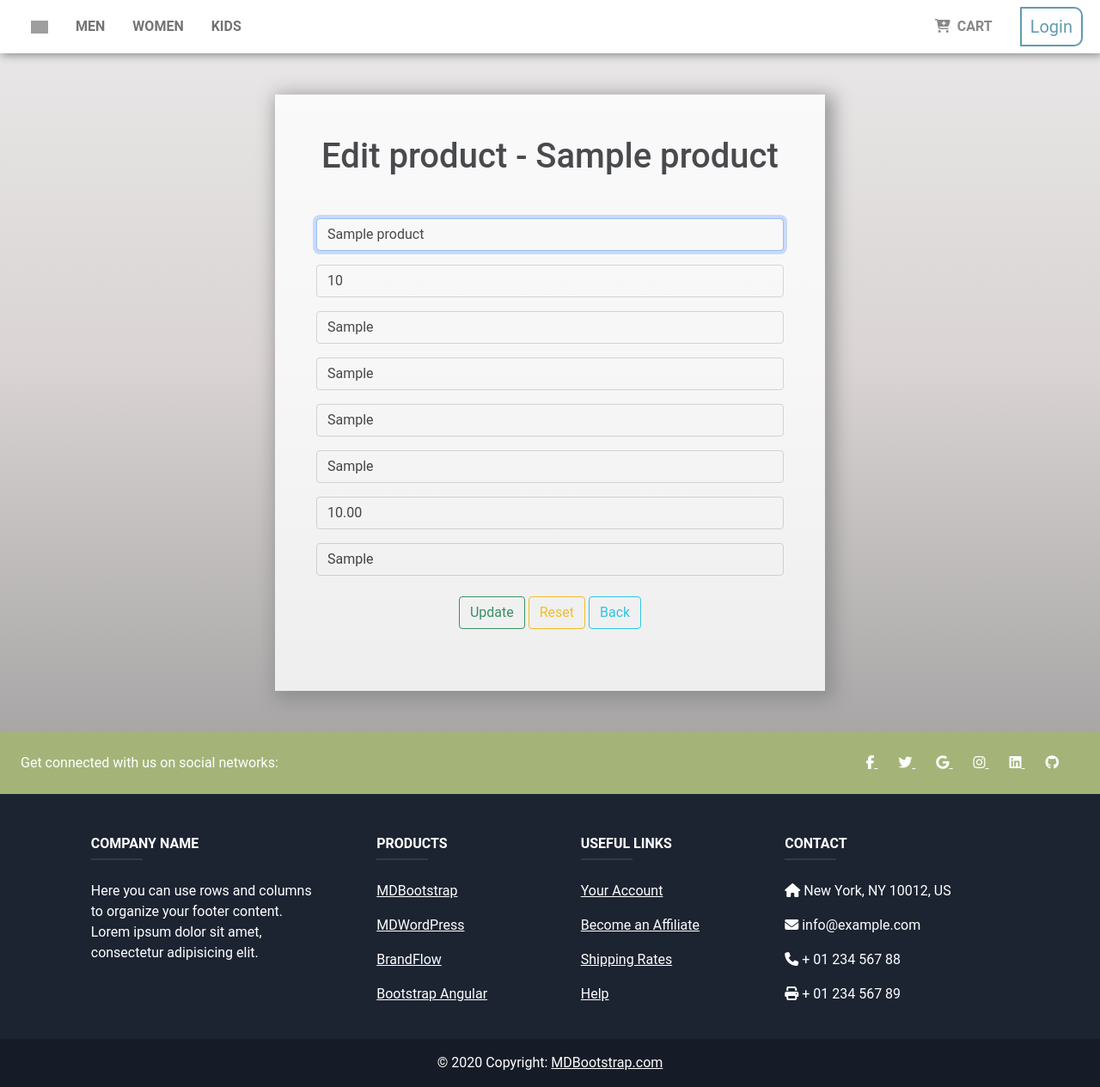
After one commit to mdankovic2541/MDShop, a Django app: page /edit_product/1 in a window 1280 px wide. The commit adds this page. Shown: the whole page at 86% size. Run offline with Django 4.2, Linux system fonts and the light colour scheme; tables that the repository leaves empty hold one stand-in row (values such as "Sample post"); parts of the project's set-up code (start-up, migrations or seed data) failed here and were passed over; some libraries are stand-ins or nearby versions; grey boxes are pictures that could not be loaded.

Commit message:
Some new features

```diff
--- a/main/forms.py
+++ b/main/forms.py
@@ -90,3 +90,28 @@ class CreateProductForm(forms.ModelForm):
                     }),
 
         }
+
+
+
+class EditProductForm(forms.ModelForm):
+     class Meta:
+        model = Product
+        fields = ['title', 'quantity', 'collection', 'brand','type','size','price','flag']
+
+     def save(self, commit=True):
+        product = self.instance
+        product.title = self.cleaned_data['title']
+        product.quantity = self.cleaned_data['quantity']
+        product.collection = self.cleaned_data['collection']
+        product.brand = self.cleaned_data['brand']
+        product.type = self.cleaned_data['type']
+        product.size = self.cleaned_data['size']
+        product.price = self.cleaned_data['price']
+        product.flag = self.cleaned_data['flag']
+
+        # if self.cleaned_data['image']:
+        #     product.image = self.cleaned_data['image']
+
+        if commit:
+            product.save()
+        return product
--- a/main/templates/main/base.html
+++ b/main/templates/main/base.html
@@ -9,7 +9,6 @@
     <link href="https://cdn.jsdelivr.net/npm/bootstrap@5.0.2/dist/css/bootstrap.min.css" rel="stylesheet" integrity="sha384-EVSTQN3/azprG1Anm3QDgpJLIm9Nao0Yz1ztcQTwFspd3yD65VohhpuuCOmLASjC" crossorigin="anonymous">
     <script src="https://cdn.jsdelivr.net/npm/bootstrap@5.0.2/dist/js/bootstrap.bundle.min.js" integrity="sha384-MrcW6ZMFYlzcLA8Nl+NtUVF0sA7MsXsP1UyJoMp4YLEuNSfAP+JcXn/tWtIaxVXM" crossorigin="anonymous"></script>
     <link href="https://cdn.jsdelivr.net/npm/bootstrap@5.1.3/dist/css/bootstrap.min.css" rel="stylesheet" integrity="sha384-1BmE4kWBq78iYhFldvKuhfTAU6auU8tT94WrHftjDbrCEXSU1oBoqyl2QvZ6jIW3" crossorigin="anonymous">
-
 
     <script src='https://kit.fontawesome.com/a076d05399.js' crossorigin='anonymous'></script>
     <script src="https://kit.fontawesome.com/ac547be68c.js" crossorigin="anonymous"></script>
--- /dev/null
+++ b/main/templates/main/editProduct.html
@@ -0,0 +1,55 @@
+{% extends 'main/base.html' %}
+{% block content %}
+
+<body id="postDetail" class="unselectable">
+    <div class="col-12 col-sm-9 col-lg-6 col-xl-6 mx-auto my-5">
+        <div class="card-login-register p-5">
+            <h1 class="text-center mb-5 neon-h1">Edit product - {{ product.title }}</h1>
+            <form method="post" class="w-100 ">
+                {% csrf_token %}
+                <div class="form-outline my-3">
+                    <input class="form-control" type="text" name="title" id="id_title" placeholder="Title" maxlength="50" value="{{form.initial.title}}" required autofocus>
+                </div>
+                <div class="form-outline my-3">
+                    <input class="form-control" type="number" name="quantity" id="id_quantity" value="{{ form.initial.quantity }}"  required>
+                </div>
+                <div class="form-outline my-3">
+                    <input class="form-control" type="text" name="collection" id="id_collection" placeholder="Collection" maxlength="80" value="{{form.initial.collection}}" required>
+                </div>
+                <div class="form-outline my-3">
+                    <input class="form-control"  type="text" name="brand" id="id_brand" placeholder="Brand" maxlength="80" value="{{form.initial.brand}}" required>
+                </div>
+                <div class="form-outline my-3">
+                    <input class="form-control"  type="text" name="type" id="id_type" placeholder="Type" maxlength="80" value="{{form.initial.type}}" required>
+                </div>
+                <div class="form-outline my-3">
+                    <input class="form-control" type="text" name="size" id="id_size" placeholder="Size" maxlength="80" value="{{form.initial.size}}" required>
+                </div>
+                <div class="form-outline my-3">
+                    <input class="form-control" type="number" name="price" id="id_price" value="{{form.initial.price}}" required>
+                </div>
+                <div class="form-outline my-3">
+                    <input class="form-control" type="text" name="flag" id="id_flag" placeholder="Flag" maxlength="80" value="{{form.initial.flag}}" required>
+
+                <div class="form-outline my-4 text-center">
+                    <button class="btn btn-outline-success" type="submit">Update</button>
+                    <button class="btn btn-outline-warning" type="reset">Reset</button>
+                    <a href="{% url 'main:products'%}" class="btn btn-outline-info">Back</a>
+                </div>
+                {% for field in form %}
+                <p>
+                    {% for error in field.errors %}
+                <p style="color: red">{{ error }}</p>
+                {% endfor %}
+                </p>
+                {% endfor %}
+                {% if form.non_field_errors %}
+                <div style="color: red">
+                    <p>{{form.non_field_errors}}</p>
+                </div>
+                {% endif %}
+            </form>
+        </div>
+    </div>
+</body>
+{% endblock content %}
--- a/main/templates/main/includes/footer.html
+++ b/main/templates/main/includes/footer.html
@@ -2,7 +2,7 @@
 
     <!-- Footer -->
     <footer
-            class="text-center text-lg-start text-white"
+            class="text-center text-lg-start text-white sticky-bottom"
             style="background-color: #1c2331"
             >
       <!-- Section: Social media -->
@@ -52,7 +52,7 @@
               <h6 class="text-uppercase fw-bold">Company name</h6>
               <hr
                   class="mb-4 mt-0 d-inline-block mx-auto"
-                  style="width: 60px; background-color: #a4b478; height: 2px"
+                  style="width: 60px; background-color: #80817f; height: 2px"
                   />
               <p>
                 Here you can use rows and columns to organize your footer
@@ -68,7 +68,7 @@
               <h6 class="text-uppercase fw-bold">Products</h6>
               <hr
                   class="mb-4 mt-0 d-inline-block mx-auto"
-                  style="width: 60px; background-color: #a4b478; height: 2px"
+                  style="width: 60px; background-color: #80817f; height: 2px"
                   />
               <p>
                 <a href="#!" class="text-white">MDBootstrap</a>
@@ -91,7 +91,7 @@
               <h6 class="text-uppercase fw-bold">Useful links</h6>
               <hr
                   class="mb-4 mt-0 d-inline-block mx-auto"
-                  style="width: 60px; background-color: #a4b478; height: 2px"
+                  style="width: 60px; background-color: #80817f; height: 2px"
                   />
               <p>
                 <a href="#!" class="text-white">Your Account</a>
@@ -114,7 +114,7 @@
               <h6 class="text-uppercase fw-bold">Contact</h6>
               <hr
                   class="mb-4 mt-0 d-inline-block mx-auto"
-                  style="width: 60px; background-color: #a4b478; height: 2px"
+                  style="width: 60px; background-color: #80817f; height: 2px"
                   />
               <p><i class="fas fa-home mr-3"></i> New York, NY 10012, US</p>
               <p><i class="fas fa-envelope mr-3"></i> info@example.com</p>
--- a/main/templates/main/includes/navbar.html
+++ b/main/templates/main/includes/navbar.html
@@ -18,21 +18,16 @@
             </a>
             <!-- Left links -->
             <ul class="navbar-nav me-auto mb-2 mb-lg-0">
-                {% if request.user.is_superuser %}
 
                 <li class="nav-item mx-2">
-                    <a class="nav-link" href="{% url 'main:addProduct' %}">Add Product</a>
-                </li>
-                {% endif %}
-                <li class="nav-item mx-2">
-                    <a class="nav-link {% if nav == 'Men'%} active{%endif%}"  href="{% url 'main:menswear' %}">MEN</a>
+                    <a class="nav-link {% if nav == 'Men'%} active{%endif%}"  href="{% url 'main:menswear' %}"><b>MEN</b></a>
                 </li>
 
                 <li class="nav-item mx-2">
-                    <a class="nav-link {% if nav == 'Women'%} active{%endif%}" href="{% url 'main:womenswear' %}">WOMEN</a>
+                    <a class="nav-link {% if nav == 'Women'%} active{%endif%}" href="{% url 'main:womenswear' %}"><b>WOMEN</b></a>
                 </li>
                 <li class="nav-item mx-2">
-                    <a class="nav-link {% if nav == 'Kids'%} active{%endif%}" href="{% url 'main:kidswear' %}">KIDS</a>
+                    <a class="nav-link {% if nav == 'Kids'%} active{%endif%}" href="{% url 'main:kidswear' %}"><b>KIDS</b></a>
                 </li>
 
             </ul>
@@ -44,7 +39,7 @@
         <div class="d-flex align-items-center">
             <!-- Icon -->
             <a class="link-grayish me-3" href="#" style="text-decoration: none; color:#888888">
-                <i class="fa fa-cart-plus"></i>&nbsp; CART &nbsp;
+                <i class="fa fa-cart-plus"></i>&nbsp; <b>CART</b> &nbsp;
             </a>
 
 
@@ -53,7 +48,7 @@
 
                 <div class="dropdown me-4">
                     <a class="btn btn-white dropdown-toggle {% if request.user.is_superuser %}text-danger {% else %}text-muted {% endif %}" href="#" role="button" id="dropdownMenuLink" data-bs-toggle="dropdown" aria-expanded="false">
-                        {{ request.user.first_name}}
+                       <b> {{ request.user.first_name}}</b>
                     </a>
 
                     <ul class="dropdown-menu dropdown-menu-end bg-white" aria-labelledby="dropdownMenuLink">
--- a/main/templates/main/index.html
+++ b/main/templates/main/index.html
@@ -58,7 +58,8 @@ MDShop
 <div class="row col-md-12">
 
     {% for product in products %}
-    <div class="card mx-auto mt-2 " style="width: 18rem;">
+    <div class="col-12 col-md-6  col-lg-3 mt-2 mx-auto p-5">
+    <div class="card " >
         <p class="flag">{{product.flag}}</p>
         <img src="..." class="card-img-top" alt="...">
         <div>
@@ -76,7 +77,7 @@ MDShop
             </ul>
         </div>
     </div>
-
+</div>
     {% endfor %}
 </div>
 
--- a/main/urls.py
+++ b/main/urls.py
@@ -1,13 +1,15 @@
 from django.urls import path
 from .views import (
+    editProductView,
     indexView,
-    addProduct,
+    addProductView,
     kidswearView,
     menswearView,
-    productDetail,
+    productDetailView,
     usersView,
     womenswearView,
     productsView,
+    deleteProductView,
 
 )
 
@@ -16,8 +18,10 @@ app_name = 'main'
 
 urlpatterns = [
     path('', indexView, name='index'),
-    path('add_product', addProduct, name='addProduct'),
-    path('product_detail/<int:productId>',productDetail, name='productDetail'),
+    path('add_product', addProductView , name='addProduct'),
+    path('product_detail/<int:productId>',productDetailView, name='productDetail'),
+    path('edit_product/<int:productId>',editProductView, name='editProduct'),
+    path('delete_product/<int:productId>',deleteProductView, name='deleteProduct'),
     path('menswear',menswearView, name='menswear'),
     path('womenswear',womenswearView, name='womenswear'),
     path('kidswear',kidswearView, name='kidswear'),
--- a/main/views.py
+++ b/main/views.py
@@ -1,8 +1,10 @@
 from multiprocessing import context
+from telnetlib import STATUS
 from django.shortcuts import render,redirect,get_object_or_404
 from django.http.response import Http404
+from django.http import HttpResponse
 from account.models import Account
-from main.forms import CreateProductForm
+from main.forms import CreateProductForm, EditProductForm
 from .models import Product
 
 # Create your views here.
@@ -20,7 +22,7 @@ def indexView(request):
     return render(request,"main/index.html",context)
 
 
-def addProduct(request):
+def addProductView(request):
     form = CreateProductForm(request.POST or None)
     if form.is_valid():
         obj = form.save()
@@ -52,8 +54,52 @@ def productsView(request):
     return render(request,"main/products.html",context)
 
 
+def editProductView(request,productId):
+    context = {}
+    product = get_object_or_404(Product, id=productId)
+    if request.POST:
+        form = EditProductForm(request.POST or None, instance=product)
+        if form.is_valid():
+            obj = form.save(commit=False)
+            obj.save()
+            context['success_message'] = 'Product updated!'
+            product = obj
+    form = EditProductForm(
+        initial = {
+            'title': product.title,
+            'quantity':product.quantity,
+            'collection':product.collection,
+            'brand': product.brand,
+            'type': product.type,
+            'size': product.size,
+            'price' : product.price,
+            'flag': product.flag
+        }
+    )
+    context = {
+        'form': form,
+        'product': product,
+    }
+    return render(request, 'main/editProduct.html', context)
 
-def productDetail(request,productId):
+
+def deleteProductView(request,productId):
+    try:
+        product = get_object_or_404(Product, id=productId)
+        if not request.user.is_superuser:
+            return redirect('main:index')
+    except Product.DoesNotExist:
+        return HttpResponse("Product not found",status = 404)
+    except Exception:
+        return HttpResponse("Internal Error",status= 500)
+    product.delete()
+
+    return redirect('main:products')
+
+
+
+
+def productDetailView(request,productId):
     context = {}
     try:
         product = get_object_or_404(Product, id=productId)
```
Also changed, not shown: main/templates/main/products.html (+15 -9 lines), main/templates/main/users.html (+14 -7 lines).
